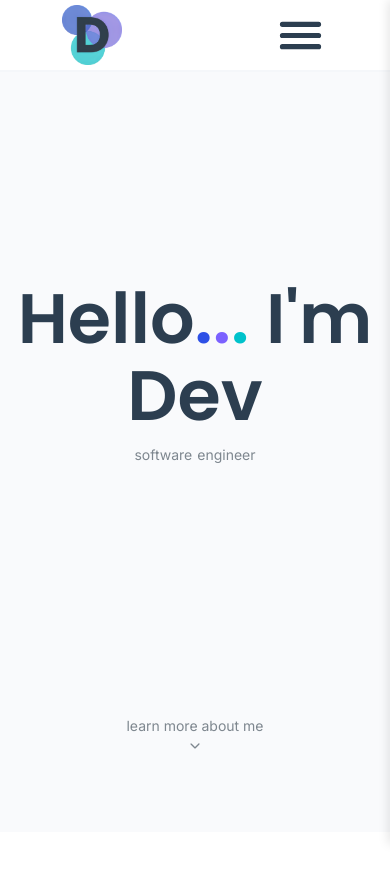
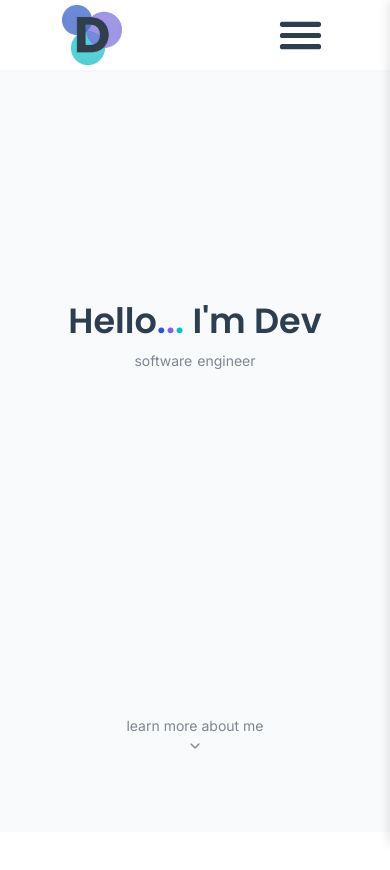
Before and after one commit to dedhaw/portfolio, a React (Vite) app: page / in a window 390 px wide. Shown: the top 870 px of the page. Built offline with nearby package versions, Linux system fonts and the light colour scheme.

Commit message:
Hero.tsx ready for mobile

```diff
--- a/src/components/Hero.tsx
+++ b/src/components/Hero.tsx
@@ -26,6 +26,13 @@ const HeroText = styled.h1`
     font-size: 70px;
     margin-top: -150px !important;
     margin-bottom: 0 !important;
+
+    @media (max-width: 480px) {
+      font-size: 45px;
+    }
+    @media (max-width: 400px) {
+      font-size: 35px;
+    }
 `;
 
 const typing = keyframes`
```
